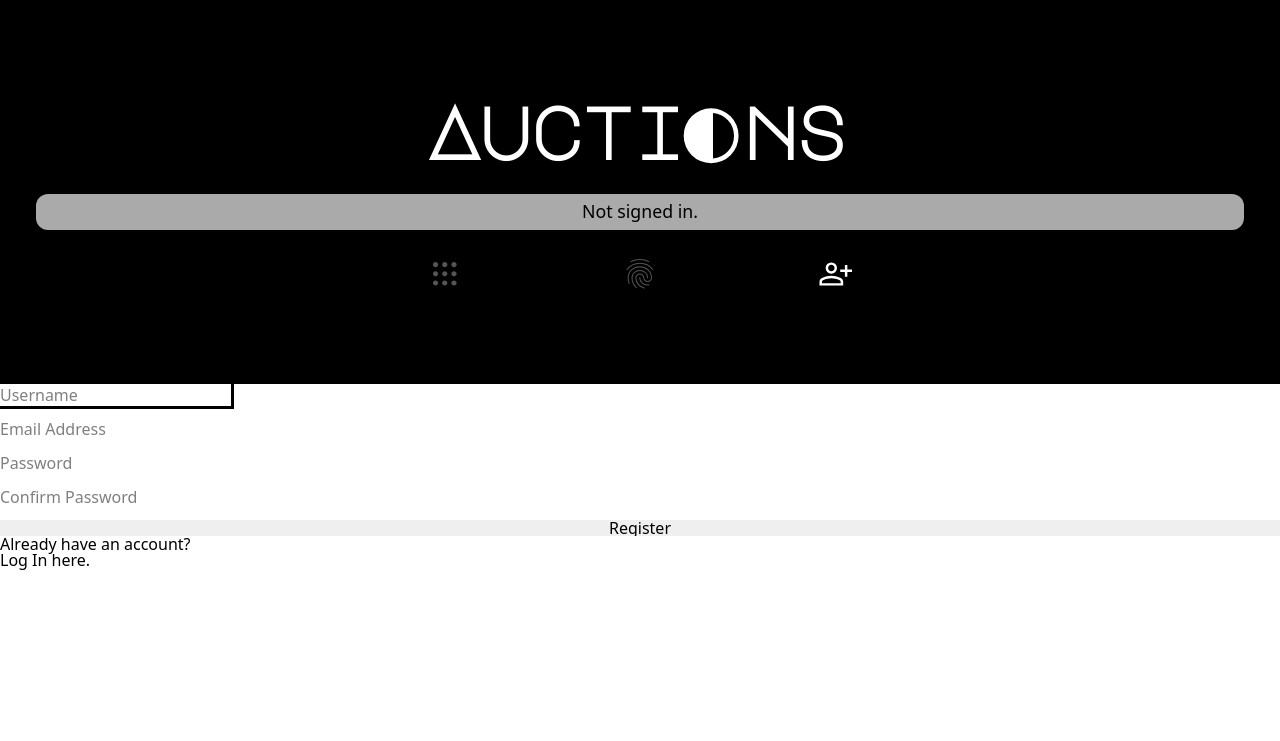
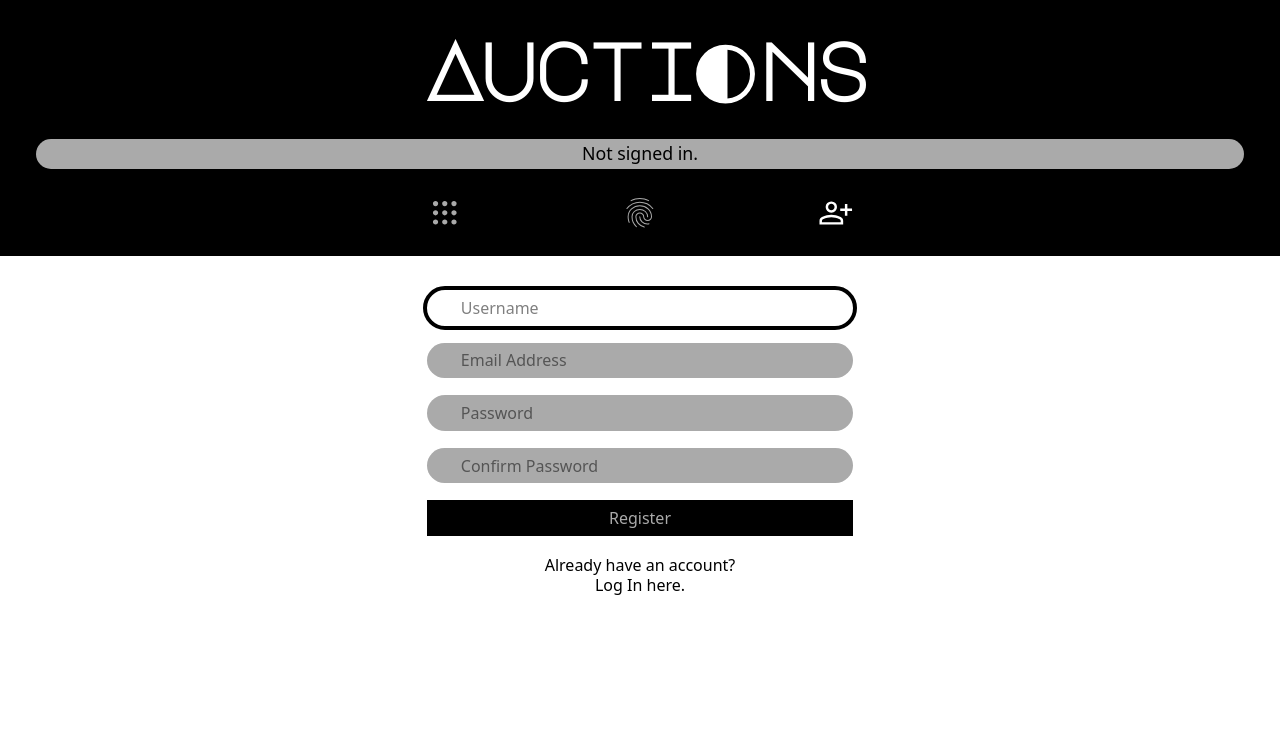
Before and after one commit to PrackSoft/commerce, a Django app: page /register/ in a window 1280 px wide. Shown: the top 741 px of the page. Run offline with Django 3.2, Linux system fonts and the light colour scheme; some libraries are stand-ins or nearby versions.

Commit message:
Update rem units for consistent rendering in Safari and Chrome; fix form and listing-detail button colors

```diff
--- a/auctions/static/auctions/styles.css
+++ b/auctions/static/auctions/styles.css
@@ -33,93 +35,21 @@ ul { list-style: none; }
 a { text-decoration: none; color: inherit; }
 img, svg { display: block; height: 66.666vw; margin-left: auto; margin-right: auto; }
 
-::placeholder {
-    color: var(--color-primary);
-    opacity: .5;
-}
 
-input[type=number] {
-    color: var(--color-primary);
-}
-/* -----------------------------
-   LOGIN SPECIFIC STYLES (MINIMAL)
-   ----------------------------- */
-.center-col {
-    display: grid;
-    grid-template-columns: auto 1fr auto;
-    width: 100%;
-    height: 100vh;
-    align-items: center;
-}
 
-.middle-col {
-    display: flex;
-    flex-direction: column;
-    grid-column: 2;
-    align-items: center;
-    gap: 10px;
-    width: 100%;
-}
-
-.middle-col form {
-    width: 100%;
-    max-width: 33.333vw;
-    display: flex;
-    flex-direction: column;
-    gap: 1.333vw;
-    margin: 1.333vw;
-}
-
-/* Check here */
-.middle-col input.form-control {
-    width: 100%;
-    padding: 8px;
-    background-color: var(--color-primary);
-    color: var(--color-primary);
-    border: none;
-    outline: none;
-    box-sizing: border-box;
-}
-/* Check here */
-.middle-col input.form-control:focus {
-    outline: 3px solid var(--color-secondary);
-}
-/* Check here*/
-.middle-col input.form-control::placeholder {
-    color: var(--color-quaternary);
-    opacity: 0.7;
-}
-
-.center-col .middle-col input.btn {
-    width: 100%;
-    padding: 8px;
-    background-color: var(--color-tertiary);
-    color: var(--color-primary);
-    border: none;
-    cursor: pointer;
-}
-.center-col .middle-col input.btn:hover {
-    color: var(--color-quaternary);
-}
-.center-col .middle-col a:hover {
-    text-decoration-line: underline;
-    text-decoration-style: dotted;
-    text-underline-offset: 6px;
-}
-
-/* -----------------------------
-   HEADER GRID 3 COLUMNAS
-   ----------------------------- */
+/* ------------------------------
+                HEADER
+   ------------------------------ */
 header {
     display: flex;
     flex-direction: column;
     justify-content: center;
     align-items: center;
-    height: calc(33.333vw - 3.333vw);
+    height: clamp(15vw, calc(25vw - 3.333vw), 20vw); /* mínimo, ideal según viewport, máximo */
     margin: 0;
     background-color: var(--color-primary);
-    padding: 2.777vw;
-    gap: 1.999vw;
+    padding: clamp(1vw, 2.777vw, 3vw); /* adaptable con límite */
+    gap: clamp(1vw, 2vw, 3vw);
 
     border: 0 solid purple;
 }
@@ -127,27 +57,28 @@ header {
 .isotype-box {
     display: flex;
     align-items: center; /* centra verticalmente los hijos */
-    width: 33.333vw;
+    width: clamp(25vw, 30.333vw + 3.333vw, 40vw);
 
-    border: 0 solid blue;
+    border: 0 solid orange;
 }
 
 header h1 {
     margin: 0;
     font-family: "Major Mono Display", monospace;
-    font-size: 5.666vw;
+    font-size: clamp(2.1rem, 2.3rem + 3.333vw, 7.556rem); /* min, preferido, max */
     font-weight: 900;
-    letter-spacing: -.033em;
+    letter-spacing: -.3rem;
+    line-height: 1.1;
     color: var(--color-quaternary);
     padding: 0;
-    margin: 0;
-
     border: 0 solid red;
 }
 
+
+
 header .isotype-icon-size {
-    width: 4.666vw;
-    height: 5.93vw;
+    width: clamp(1.333rem, 1.333rem + 3.333vw, 5.999rem);
+    height: clamp(4vw, 5.93vw, 7vw);
 
     border: 0 solid red;
 }
@@ -158,19 +89,21 @@ header .isotype-icon-size {
     justify-content: center;
     background-color: var(--color-tertiary);
     width: 100%;
-    height: 2.777vw;
+    height: clamp(2vw, 2.777vw, 3vw);
     color: var(--color-primary);
-    padding: 0.5rem;
-    border-radius: 12px;
+    padding: clamp(0.2vw, 0.5vw, 1vw);
+    border-radius: clamp(5vw, 11.111vw, 12vw);
     margin: 0;
-    font-size: 1.388vw;
+    font-size: clamp(0.8vw, 1.388vw, 1.5vw);
 }
-.user-greeting strong { font-weight: 700; }
+.user-greeting strong {
+    font-weight: 700;
+}
 
 .nav-box {
     display: flex;
     flex-wrap: nowrap;
-    width: 33.333vw;
+    width: clamp(25vw, 33.333vw, 40vw);
     justify-content: space-between;
     list-style: none;
 
@@ -184,7 +117,7 @@ header .isotype-icon-size {
 }
 
 .icon path {
-    fill: var(--color-secondary);
+    fill: var(--color-tertiary);
     }
 .nav-link:hover .icon path {
     fill: var(--color-quaternary);
@@ -219,8 +153,99 @@ header .isotype-icon-size {
 }
 
 /* GRID RESPONSIVO HEADER */
-@media (max-width: 992px) { header { grid-template-columns: 1fr auto; } }
-@media (max-width: 768px) { header { grid-template-columns: 1fr; } }
+@media (max-width: 62rem) { header { grid-template-columns: 1fr auto; } }
+@media (max-width: 48rem) { header { grid-template-columns: 1fr; } }
+
+
+/* ------------------------------
+                MAIN
+   ------------------------------ */
+/* Login | Register */
+.container {
+    display: flex;
+    justify-content:center;
+    width: 100vw;
+    height: 38vw;
+
+    border: 0 solid purple;
+}
+
+.middle-col {
+    width: 33.333vw;
+    display: flex;
+    flex-direction: column;
+    align-items: center; /* centra horizontalmente */
+    padding: 1.333vw 0;
+    gap: .333vw; /* opcional, espacio entre elementos */
+
+    border: 0 solid orange;
+}
+
+.middle-col form {
+    width: 100%;
+    max-width: 33.333vw;
+    display: flex;
+    flex-direction: column;
+    gap: 1.333vw;
+    margin: 1.333vw 0;
+
+    border: 0 solid red;
+}
+
+/* Inputs*/
+.middle-col input.form-control {
+    width: 100%;
+    height: 2.777vw;
+    padding: 0 2.666vw;
+    background-color: var(--color-tertiary);
+    color: var(--color-primary);
+    border: none;
+    outline: none;
+    box-sizing: border-box;
+    border-radius: 11.111vw;
+
+}
+/* Placeholder*/
+.middle-col input.form-control::placeholder {
+    color: var(--color-primary);
+    opacity: 0.5;
+}
+/* Check here */
+.middle-col input.form-control:focus {
+    outline: .188rem solid var(--color-primary);
+    background-color: var(--color-quaternary);
+}
+/* AUTOCOMPLETADO */
+input:-webkit-autofill {
+    -webkit-text-fill-color: var(--color-primary) !important;
+    -webkit-box-shadow: 0 0 0 62.5rem var(--color-tertiary) inset !important;
+    transition: background-color 0s, color 0s !important;
+}
+input:-webkit-autofill:focus {
+    -webkit-text-fill-color: var(--color-primary) !important;
+    -webkit-box-shadow: 0 0 0 62.5rem var(--color-quaternary) inset !important;
+    transition: background-color 0s, color 0s !important;
+}
+
+/* Button */
+.middle-col input.btn {
+    width: 100%;
+    height: 2.777vw;
+    padding: .5rem;
+    background-color: var(--color-primary);
+    color: var(--color-tertiary);
+    border: none;
+    cursor: pointer;
+}
+.middle-col input.btn:hover {
+    color: var(--color-quaternary);
+    font-weight: 600;
+}
+.middle-col a:hover {
+    text-decoration-line: underline;
+    text-decoration-style: dotted;
+    text-underline-offset: 2.666rem;
+}
 
 
 /* INDEX LISTINGS */
@@ -288,11 +313,19 @@ header .isotype-icon-size {
 }
 
 /* GRID RESPONSIVO LISTINGS */
-@media (max-width: 992px) { .index-listings-grid { grid-template-columns: repeat(2, 1fr); } }
-@media (max-width: 768px) { .index-listings-grid { grid-template-columns: 1fr; } }
+@media (max-width: 62rem) { .index-listings-grid { grid-template-columns: repeat(2, 1fr); } }
+@media (max-width: 48rem) { .index-listings-grid { grid-template-columns: 1fr; } }
 
 
 /* LISTING DETAIL */
+::placeholder {
+    color: var(--color-primary);
+    opacity: .5;
+}
+
+input[type=number] {
+    color: var(--color-primary);
+}
 .listing-detail-grid {
     display: grid;
     grid-template-columns: 2fr 1fr;
@@ -426,14 +468,14 @@ form textarea:focus {
     border: 0 solid red;
 }
 
-form { display: flex; flex-direction: column; gap: 12px; }
-.comment-owner { background-color: var(--color-quaternary); }
-.comment-user { background-color: var(--color-primary); }
+form { display: flex; flex-direction: column; gap: .25rem; }
+.comment-owner { background-color: var(--color-primary); color: var(--color-tertiary)}
+.comment-user { background-color: var(--color-tertiary); }
 
 /* Won message */
 .won-message {
-    padding: 12px;
+    padding: .25rem;
     color: var(--color-quaternary);
-    border-radius: 12px;
+    border-radius: .25rem;
     background-color: var(--color-primary);
 }
--- a/auctions/templates/auctions/layout.html
+++ b/auctions/templates/auctions/layout.html
@@ -23,7 +23,7 @@
                 <h1>Aucti</h1>
                     <!-- Theme -->
                     <a id="theme" class="nav-link" data-tip="Theme" href="#">
-                        <svg class="icon isotype-icon-size" xmlns="http://www.w3.org/2000/svg" viewBox="70 -985 870 870" role="img" aria-label="Theme" focusable="false">
+                        <svg class="icon isotype-icon-size" xmlns="http://www.w3.org/2000/svg" viewBox="65 -985 870 870" role="img" aria-label="Theme" focusable="false">
                             <path d="M480-80q-83 0-156-31.5T197-197q-54-54-85.5-127T80-480q0-83 31.5-156T197-763q54-54 127-85.5T480-880q83 0 156 31.5T763-763q54 54 85.5 127T880-480q0 83-31.5 156T763-197q-54 54-127 85.5T480-80Zm26.67-67.67q131-11.66 218.83-105.5Q813.33-347 813.33-480T725.5-706.83q-87.83-93.84-218.83-105.5v664.66Z"/>
                         </svg>
                     </a>
--- a/auctions/templates/auctions/login.html
+++ b/auctions/templates/auctions/login.html
@@ -1,7 +1,7 @@
 {% extends "auctions/layout.html" %}
 
 {% block body %}
-    <div class="center-col">
+    <main class="container">
 
         <div class="middle-col">
             {% if message %}    <!-- Displays feedback messages conditionally to inform the user of errors or status updates. -->
@@ -23,5 +23,5 @@
             Don't have an account? <a href="{% url 'register' %}">Register here.</a>    <!-- Includes a link to the registration page for users who do not yet have an account, enhancing navigation. -->
         </div>
 
-    </div>
+    </main>
 {% endblock %}
--- a/auctions/templates/auctions/register.html
+++ b/auctions/templates/auctions/register.html
@@ -1,6 +1,9 @@
 {% extends "auctions/layout.html" %}
 
 {% block body %}
+    <main class="container">
+
+        <div class="middle-col">
             {% if message %}    <!-- Displays feedback messages conditionally to inform the user of errors or status updates. -->
                 <div>{{ message }}</div>
             {% endif %}
@@ -23,7 +26,8 @@
                 </div>
                 <input class="btn btn-primary" type="submit" value="Register">
             </form>
+            Already have an account? <a href="{% url 'login' %}">Log In here.</a>   <!-- Offers a link to the login page for users who already have an account, enhancing navigation. -->
+        </div>
 
-    Already have an account? <a href="{% url 'login' %}">Log In here.</a>   <!-- Offers a link to the login page for users who already have an account, enhancing navigation. -->
-
+    </main>
 {% endblock %}
```
Also changed, not shown: other parts of auctions/static/auctions/styles.css (+26 -14 lines), auctions/forms.py (+3 -4 lines). Lines whose indentation alone changed are shown as unchanged.
